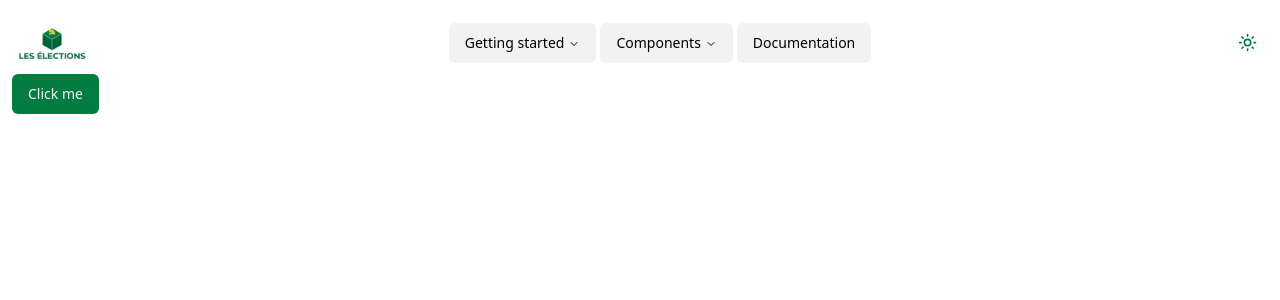
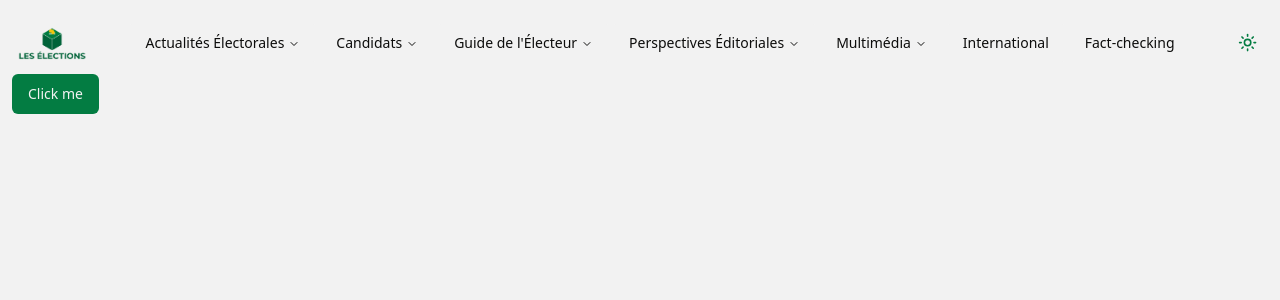
Before and after one commit to aliouuuw/leselections, a Next.js app: page / in a window 1280 px wide. Shown: the top 300 px of the page. Built offline with nearby package versions, Linux system fonts and the light colour scheme.

Commit message:
Fixed Navigation Menu and Styles

```diff
--- a/app/globals.css
+++ b/app/globals.css
@@ -6,15 +6,15 @@
 @layer base {
   :root {
     --background: 0 0% 95%;
-    --foreground: 0 0% 5%;
+    --foreground: 100 5% 5%;
     --card: 0 0% 95%;
-    --card-foreground: 0 0% 5%;
+    --card-foreground: 100 5% 5%;
     --popover: 0 0% 95%;
-    --popover-foreground: 0 0% 5%;
+    --popover-foreground: 100 5% 5%;
     --primary: 151 95% 25%;
     --primary-foreground: 0 0% 95%;
     --secondary: 0 0% 85%;
-    --secondary-foreground: 0 0% 5%;
+    --secondary-foreground: 100 5% 5%;
     --muted: 0 0% 85%;
     --muted-foreground: 240 5% 15%;
     --accent: 0 0% 85%;
@@ -28,11 +28,11 @@
   }
 
   .dark {
-    --background: 0 0% 5%;  /* black */
+    --background: 100 5% 5%;  /* black */
     --foreground: 0 0% 95%;  /* white */
     --card: 50 5% 10%;   /* black green */
     --card-foreground: 0 0% 95%;
-    --popover: 0 0% 5%;
+    --popover: 100 5% 5%;
     --popover-foreground: 0 0% 95%;
     --primary: 151 95% 25%; /* logo green */
     --primary-foreground: 0 0% 95%;
@@ -49,3 +49,12 @@
     --ring: 151 95% 25%;
   }
 }
+
+@layer base {
+  * {
+    @apply border-border;
+  }
+  body {
+    @apply bg-background text-foreground;
+  }
+}
--- a/components/Header/Header.tsx
+++ b/components/Header/Header.tsx
@@ -7,19 +7,19 @@ import { MobileMenu } from "../mobileMenu";
 
 export default function Header() {
   return (
-    <header className="flex justify-between items-center h-fit">
-      <div className="flex items-center">
+    <header className="flex justify-between h-fit items-center">
+      <div className="flex items-center min-[1218px]:hidden">
+        <MobileMenu />
+      </div>
         <Image src={icon} width={80} alt="Les éléctions logo" />
-      </div>
-      <div className="hidden md:block">
+      <div className="hidden min-[1218px]:block">
         <Menu />
       </div>
-      <div className="hidden md:block">
+      <div className="hidden min-[1218px]:block">
         <ModeToggle />
       </div>
-      <div className="flex items-center md:hidden">
+      <div className="flex items-center min-[1218px]:hidden">
         <ModeToggle />
-        <MobileMenu />
       </div>
     </header>
   );
--- a/components/Header/Menu.tsx
+++ b/components/Header/Menu.tsx
@@ -15,101 +15,70 @@ import {
   navigationMenuTriggerStyle,
 } from "@/components/ui/navigation-menu";
 
-const components: { title: string; href: string; description: string }[] = [
-  {
-    title: "Alert Dialog",
-    href: "/docs/primitives/alert-dialog",
-    description:
-      "A modal dialog that interrupts the user with important content and expects a response.",
-  },
-  {
-    title: "Hover Card",
-    href: "/docs/primitives/hover-card",
-    description:
-      "For sighted users to preview content available behind a link.",
-  },
-  {
-    title: "Progress",
-    href: "/docs/primitives/progress",
-    description:
-      "Displays an indicator showing the completion progress of a task, typically displayed as a progress bar.",
-  },
-  {
-    title: "Scroll-area",
-    href: "/docs/primitives/scroll-area",
-    description: "Visually or semantically separates content.",
-  },
-  {
-    title: "Tabs",
-    href: "/docs/primitives/tabs",
-    description:
-      "A set of layered sections of content—known as tab panels—that are displayed one at a time.",
-  },
-  {
-    title: "Tooltip",
-    href: "/docs/primitives/tooltip",
-    description:
-      "A popup that displays information related to an element when the element receives keyboard focus or the mouse hovers over it.",
-  },
-];
 
 export function Menu() {
   return (
     <NavigationMenu>
       <NavigationMenuList>
         <NavigationMenuItem>
-          <NavigationMenuTrigger>Getting started</NavigationMenuTrigger>
+          <NavigationMenuTrigger>Actualités Électorales</NavigationMenuTrigger>
           <NavigationMenuContent>
-            <ul className="grid gap-3 p-4 md:w-[400px] lg:w-[500px] lg:grid-cols-[.75fr_1fr]">
-              <li className="row-span-3">
-                <NavigationMenuLink asChild>
-                  <a
-                    className="flex h-full w-full select-none flex-col justify-end rounded-md bg-gradient-to-b from-muted/50 to-muted p-6 no-underline outline-none focus:shadow-md"
-                    href="/"
-                  >
-                    {/* <Icons.logo className="h-6 w-6" /> */}
-                    <div className="mb-2 mt-4 text-lg font-medium">
-                      shadcn/ui
-                    </div>
-                    <p className="text-sm leading-tight text-muted-foreground">
-                      Beautifully designed components built with Radix UI and
-                      Tailwind CSS.
-                    </p>
-                  </a>
-                </NavigationMenuLink>
-              </li>
-              <ListItem href="/docs" title="Introduction">
-                Re-usable components built using Radix UI and Tailwind CSS.
-              </ListItem>
-              <ListItem href="/docs/installation" title="Installation">
-                How to install dependencies and structure your app.
-              </ListItem>
-              <ListItem href="/docs/primitives/typography" title="Typography">
-                Styles for headings, paragraphs, lists...etc
-              </ListItem>
+            <ul className="grid p-4 md:w-[300px] lg:w-[400px] lg:grid-cols-[.75fr_1fr]">
+              <ListItem href="/docs" title="À la une" />
+              <ListItem href="/docs" title="Chronologie" />
             </ul>
           </NavigationMenuContent>
         </NavigationMenuItem>
         <NavigationMenuItem>
-          <NavigationMenuTrigger>Components</NavigationMenuTrigger>
+          <NavigationMenuTrigger>Candidats</NavigationMenuTrigger>
           <NavigationMenuContent>
-            <ul className="grid w-[400px] gap-3 p-4 md:w-[500px] md:grid-cols-2 lg:w-[600px] ">
-              {components.map((component) => (
-                <ListItem
-                  key={component.title}
-                  title={component.title}
-                  href={component.href}
-                >
-                  {component.description}
-                </ListItem>
-              ))}
+            <ul className="grid p-4 md:w-[300px] lg:w-[400px] lg:grid-cols-[.75fr_1fr]">
+              <ListItem href="/docs" title="Profils des Candidats"/>
+              <ListItem href="/docs" title="Analyse des Politiques"/>
+              <ListItem href="/docs" title="Débats et Opinions"/>
+            </ul>
+          </NavigationMenuContent>
+        </NavigationMenuItem>
+        <NavigationMenuItem>
+          <NavigationMenuTrigger>{`Guide de l'Électeur`}</NavigationMenuTrigger>
+          <NavigationMenuContent>
+            <ul className="grid p-4 md:w-[300px] lg:w-[400px] lg:grid-cols-[.75fr_1fr]">
+              <ListItem href="/docs" title="Comment et Où Voter?"/>
+              <ListItem href="/docs" title="Documents Nécessaires"/>
+              <ListItem href="/docs" title="Histoire des Élections"/>
+            </ul>
+          </NavigationMenuContent>
+        </NavigationMenuItem>
+        <NavigationMenuItem>
+          <NavigationMenuTrigger>Perspectives Éditoriales</NavigationMenuTrigger>
+          <NavigationMenuContent>
+            <ul className="grid p-4 md:w-[300px] lg:w-[400px] lg:grid-cols-[.75fr_1fr]">
+              <ListItem href="/docs" title="Éditorial de la Rédaction"/>
+              <ListItem href="/docs" title="Lettres des Lecteurs"/>
+            </ul>
+          </NavigationMenuContent>
+        </NavigationMenuItem>
+        <NavigationMenuItem>
+          <NavigationMenuTrigger>Multimédia</NavigationMenuTrigger>
+          <NavigationMenuContent>
+            <ul className="grid p-4 md:w-[300px] lg:w-[400px] lg:grid-cols-[.75fr_1fr]">
+              <ListItem href="/docs" title="Reportages"/>
+              <ListItem href="/docs" title="Podcasts"/>
+              <ListItem href="/docs" title="Vidéos et Images"/>
             </ul>
           </NavigationMenuContent>
         </NavigationMenuItem>
         <NavigationMenuItem>
           <Link href="/docs" legacyBehavior passHref>
             <NavigationMenuLink className={navigationMenuTriggerStyle()}>
-              Documentation
+              International
+            </NavigationMenuLink>
+          </Link>
+        </NavigationMenuItem>
+        <NavigationMenuItem>
+          <Link href="/docs" legacyBehavior passHref>
+            <NavigationMenuLink className={navigationMenuTriggerStyle()}>
+              Fact-checking
             </NavigationMenuLink>
           </Link>
         </NavigationMenuItem>
--- a/components/ui/navigation-menu.tsx
+++ b/components/ui/navigation-menu.tsx
@@ -18,7 +18,6 @@ const NavigationMenu = React.forwardRef<
     {...props}
   >
     {children}
-    <NavigationMenuViewport />
   </NavigationMenuPrimitive.Root>
 ));
 NavigationMenu.displayName = NavigationMenuPrimitive.Root.displayName;
@@ -41,7 +40,7 @@ NavigationMenuList.displayName = NavigationMenuPrimitive.List.displayName;
 const NavigationMenuItem = NavigationMenuPrimitive.Item;
 
 const navigationMenuTriggerStyle = cva(
-  "group inline-flex h-10 w-max items-center justify-center rounded-md bg-background px-4 py-2 text-sm font-medium transition-colors hover:bg-accent hover:text-accent-foreground focus:bg-accent focus:text-accent-foreground focus:outline-none disabled:pointer-events-none disabled:opacity-50 data-[active]:bg-accent/50 data-[state=open]:bg-accent/50"
+  "group inline-flex h-8 xl:h-10 w-max items-center justify-center rounded-md bg-background px-4 py-2 text-sm font-medium transition-colors hover:bg-accent hover:text-accent-foreground focus:bg-accent focus:text-accent-foreground focus:outline-none disabled:pointer-events-none disabled:opacity-50 data-[active]:bg-accent/50 data-[state=open]:bg-accent/50"
 );
 
 const NavigationMenuTrigger = React.forwardRef<
@@ -69,7 +68,7 @@ const NavigationMenuContent = React.forwardRef<
   <NavigationMenuPrimitive.Content
     ref={ref}
     className={cn(
-      "left-0 top-0 w-full data-[motion^=from-]:animate-in data-[motion^=to-]:animate-out data-[motion^=from-]:fade-in data-[motion^=to-]:fade-out data-[motion=from-end]:slide-in-from-right-52 data-[motion=from-start]:slide-in-from-left-52 data-[motion=to-end]:slide-out-to-right-52 data-[motion=to-start]:slide-out-to-left-52 md:absolute md:w-auto ",
+      "w-full mt-1.5 h-[var(--radix-navigation-menu-viewport-height)] overflow-hidden rounded-md border bg-popover text-popover-foreground shadow-lg data-[state=open]:animate-in data-[state=closed]:animate-out data-[state=closed]:zoom-out-95 data-[state=open]:zoom-in-90 md:w-[var(--radix-navigation-menu-viewport-width)] data-[motion^=from-]:animate-in data-[motion^=to-]:animate-out data-[motion^=from-]:fade-in data-[motion^=to-]:fade-out data-[motion=from-end]:slide-in-from-right-52 data-[motion=from-start]:slide-in-from-left-52 data-[motion=to-end]:slide-out-to-right-52 data-[motion=to-start]:slide-out-to-left-52 md:absolute ",
       className
     )}
     {...props}
@@ -79,23 +78,6 @@ NavigationMenuContent.displayName = NavigationMenuPrimitive.Content.displayName;
 
 const NavigationMenuLink = NavigationMenuPrimitive.Link;
 
-const NavigationMenuViewport = React.forwardRef<
-  React.ElementRef<typeof NavigationMenuPrimitive.Viewport>,
-  React.ComponentPropsWithoutRef<typeof NavigationMenuPrimitive.Viewport>
->(({ className, ...props }, ref) => (
-  <div className={cn("absolute left-0 top-full flex justify-center")}>
-    <NavigationMenuPrimitive.Viewport
-      className={cn(
-        "origin-top-center relative mt-1.5 h-[var(--radix-navigation-menu-viewport-height)] w-full overflow-hidden rounded-md border bg-popover text-popover-foreground shadow-lg data-[state=open]:animate-in data-[state=closed]:animate-out data-[state=closed]:zoom-out-95 data-[state=open]:zoom-in-90 md:w-[var(--radix-navigation-menu-viewport-width)]",
-        className
-      )}
-      ref={ref}
-      {...props}
-    />
-  </div>
-));
-NavigationMenuViewport.displayName =
-  NavigationMenuPrimitive.Viewport.displayName;
 
 const NavigationMenuIndicator = React.forwardRef<
   React.ElementRef<typeof NavigationMenuPrimitive.Indicator>,
@@ -124,5 +106,4 @@ export {
   NavigationMenuTrigger,
   NavigationMenuLink,
   NavigationMenuIndicator,
-  NavigationMenuViewport,
 };
```
